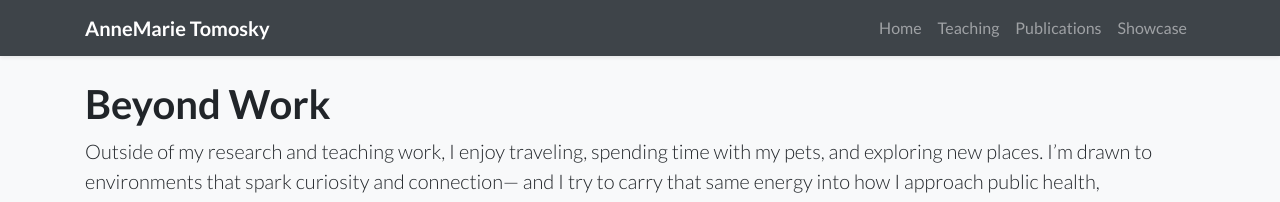
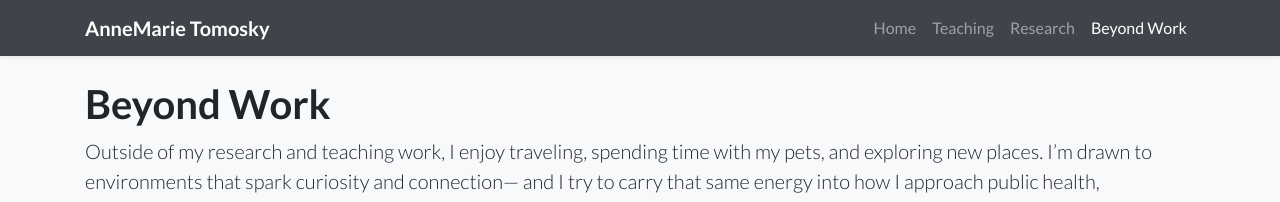
Before and after one commit to atomosky/atomosky.github.io, a Jekyll site: the page built from beyondwork.html, in a window 1280 px wide. Shown: the top 202 px of the page. Built offline with Jekyll 4.4.1, drawn with Linux system fonts in a browser that asks for light colours; nearby versions of some CDN libraries; a style sheet for code colours, icons or effects is not loaded.

Commit message:
Update navigation.yml

```diff
--- a/_data/navigation.yml
+++ b/_data/navigation.yml
@@ -5,7 +5,7 @@ pages:
   url: /
 - name: Teaching
   url: /teaching/
-- name: Publications
-  url: /publications
-- name: Showcase
-  url: /showcase
+- name: Research
+  url: /research/
+- name: Beyond Work
+  url: /beyondwork/
```
